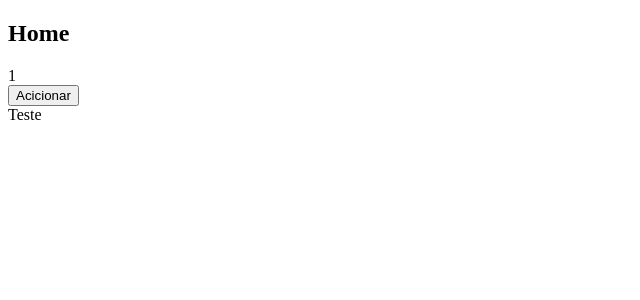
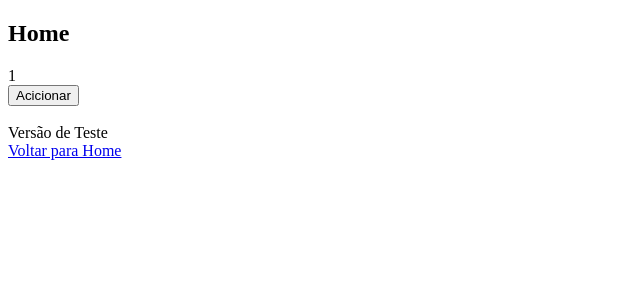
Before and after one commit to jean-valentin/novas-ideas, a Next.js app: page /contador in a window 1280 px wide. Shown: the top 300 px of the page, without its empty margins (0-640 px from the left). Built offline with nearby package versions, Linux system fonts and the light colour scheme.

Commit message:
Alterações no projeto

```diff
--- a/pages/api/tempo.js
+++ b/pages/api/tempo.js
@@ -1,4 +1,4 @@
-function tempo(request,response) {
+function tempo(request, response) {
     const dynamicDate = new Date();
 
     response.json({
--- a/pages/contador.js
+++ b/pages/contador.js
@@ -1,11 +1,15 @@
 import { useState } from 'react';
+import Link from 'next/link';
 
 function Home() {
     return (
     <div>
         <h2>Home</h2>
         <Contador />
-        <div>Teste</div>
+        <br />
+        <div>Versão de Teste</div>
+
+        <Link href="/"><a>Voltar para Home</a></Link>
     </div>
     )
 }
--- a/pages/index.js
+++ b/pages/index.js
@@ -6,6 +6,7 @@ function Home() {
             <h1>Home</h1>
 
             <Link href="/sobre"><a>Acessar página Sobre</a></Link>
+            <Link href="/api/tempo"><a>Acessar Contador OnLine</a></Link>
         </div>
     )
 }
```
